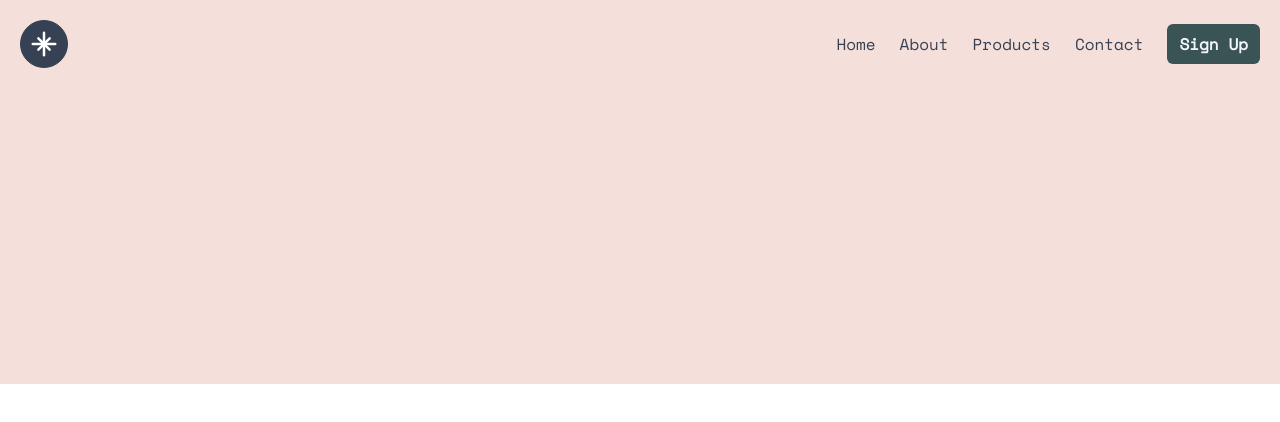
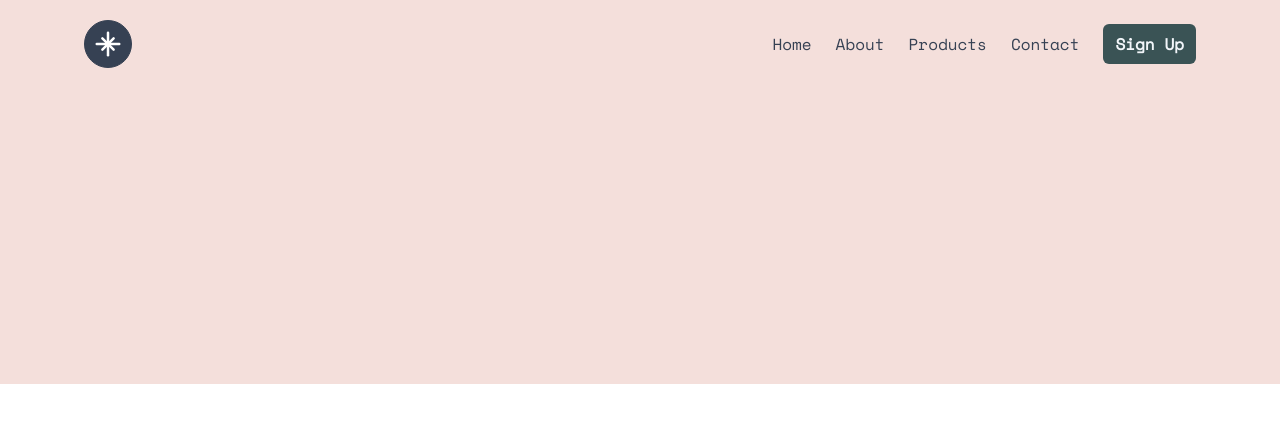
Before and after one commit to Dipak-Gautam/OTP-Mailer-Frontend, a React (Vite) app: page / in a window 1280 px wide. Shown: the top 422 px of the page. Built offline with nearby package versions, Linux system fonts and the light colour scheme.

Commit message:
chore:Navbar ui change

```diff
--- a/src/Components/NavBar/Navbar.tsx
+++ b/src/Components/NavBar/Navbar.tsx
@@ -4,7 +4,7 @@ import LoginButton from "../Buttons/Login/LoginButton";
 
 const Navbar = () => {
   return (
-    <div className="text-black  p-1 flex justify-between">
+    <div className="text-black  p-1 flex justify-between md:mx-16">
       <div>
         <div className="border border-gray-700  rounded-full p-2 bg-gray-700">
           <TbNorthStar className="text-white text-3xl" />
```
